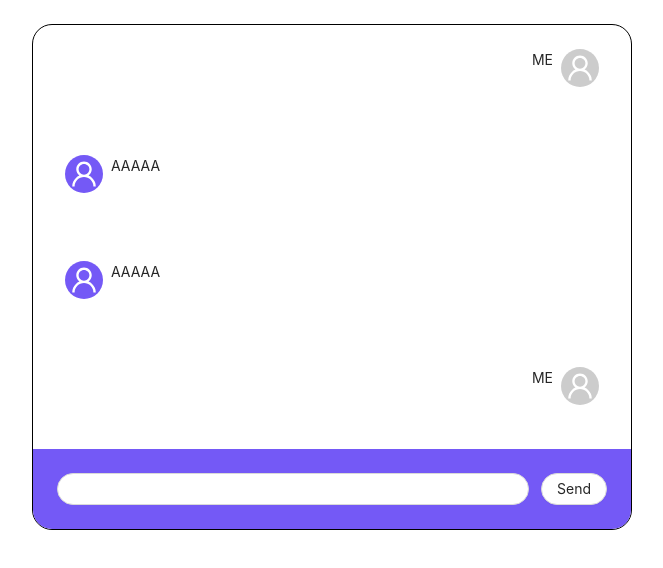
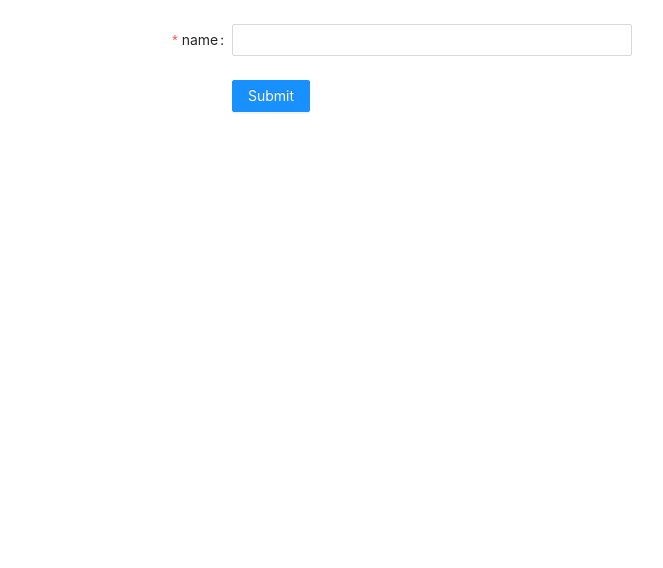
Before and after one commit to duykhanhprodev/test-reactjs-chat, a React (Create React App) app: page / in a window 1280 px wide. Shown: the top 568 px of the page, without its empty margins (308-971 px from the left). Built offline with nearby package versions, Linux system fonts and the light colour scheme.

Commit message:
send and load messages

```diff
--- a/package.json
+++ b/package.json
@@ -7,6 +7,7 @@
     "@testing-library/react": "^12.1.3",
     "@testing-library/user-event": "^13.5.0",
     "antd": "^4.18.8",
+    "lodash": "^4.17.21",
     "react": "^17.0.2",
     "react-dom": "^17.0.2",
     "react-redux": "^7.2.6",
--- a/src/App.js
+++ b/src/App.js
@@ -7,18 +7,23 @@ import ChatBox from "./components/ChatBox";
 
 function App() {
   const data = useSelector((state) => state.chatbox);
-  const { user } = data;
+  const { user, messages } = data;
 
   const dispatch = useDispatch();
   useEffect(() => {
-    dispatch(loadMessage());
+    setInterval(() => {
+      dispatch(loadMessage());
+    }, 300);
   }, [dispatch]);
 
   return (
     <div className="App">
-      {/* <main>{user.id ? <ChatBox /> : <LoginForm />}</main> */}
       <main>
-        <ChatBox />
+        {user.id ? (
+          <ChatBox messages={messages.data} user={user} />
+        ) : (
+          <LoginForm />
+        )}
       </main>
     </div>
   );
--- a/src/components/ChatBox/index.js
+++ b/src/components/ChatBox/index.js
@@ -1,36 +1,19 @@
 import { UserOutlined } from "@ant-design/icons";
 import { Input, Button } from "antd";
 import { useState } from "react";
-const ChatBox = () => {
+import { setNewMessage } from "../../utils/helper";
+const ChatBox = ({ user, messages = [] }) => {
   const [msg, setMsg] = useState("");
-  const user = {
-    name: "AAA",
-    id: "111",
-  };
-  const messages = [
-    {
-      user: { name: "AAA", id: "111" },
-      content: "ME",
-    },
-    {
-      user: { name: "AAA", id: "222" },
-      content: "AAAAA",
-    },
-    {
-      user: { name: "AAA", id: "333" },
-      content: "AAAAA",
-    },
-    {
-      user: { name: "AAA", id: "111" },
-      content: "ME",
-    },
-  ];
 
   const handleOnChange = (e) => {
     setMsg(e.target.value);
   };
   const handleOnSend = (e) => {
     e.preventDefault();
+    setNewMessage({
+      user,
+      content: msg,
+    });
     setMsg("");
   };
   return (
--- a/src/redux/actions/chatbox.js
+++ b/src/redux/actions/chatbox.js
@@ -1,9 +1,13 @@
+import { loadData } from "../../utils/helper";
 import { LOAD_DATA, LOGIN } from "../constants";
 
-export const loadMessage = () => ({
-  type: LOAD_DATA,
-  data: [1, 2, 3],
-});
+export const loadMessage = (name) => async (dispatch) => {
+  const data = loadData();
+  dispatch({
+    type: LOAD_DATA,
+    data: data,
+  });
+};
 
 export const login = (name) => async (dispatch) => {
   dispatch({
--- /dev/null
+++ b/src/utils/helper.js
@@ -0,0 +1,21 @@
+import { sortBy } from "lodash";
+
+export const loadData = () => {
+  let data = [];
+  try {
+    data = JSON.parse(window.localStorage.getItem("messages")) || [];
+  } catch (e) {
+    console.log(e);
+  }
+  return data;
+};
+
+export const setNewMessage = (newMsg, cb) => {
+  const data = JSON.parse(localStorage.getItem("messages")) || [];
+  data.push({
+    ...newMsg,
+    time: new Date().getTime(),
+  });
+  const dataSort = sortBy(data, "time");
+  localStorage.setItem("messages", JSON.stringify(dataSort));
+};
```
